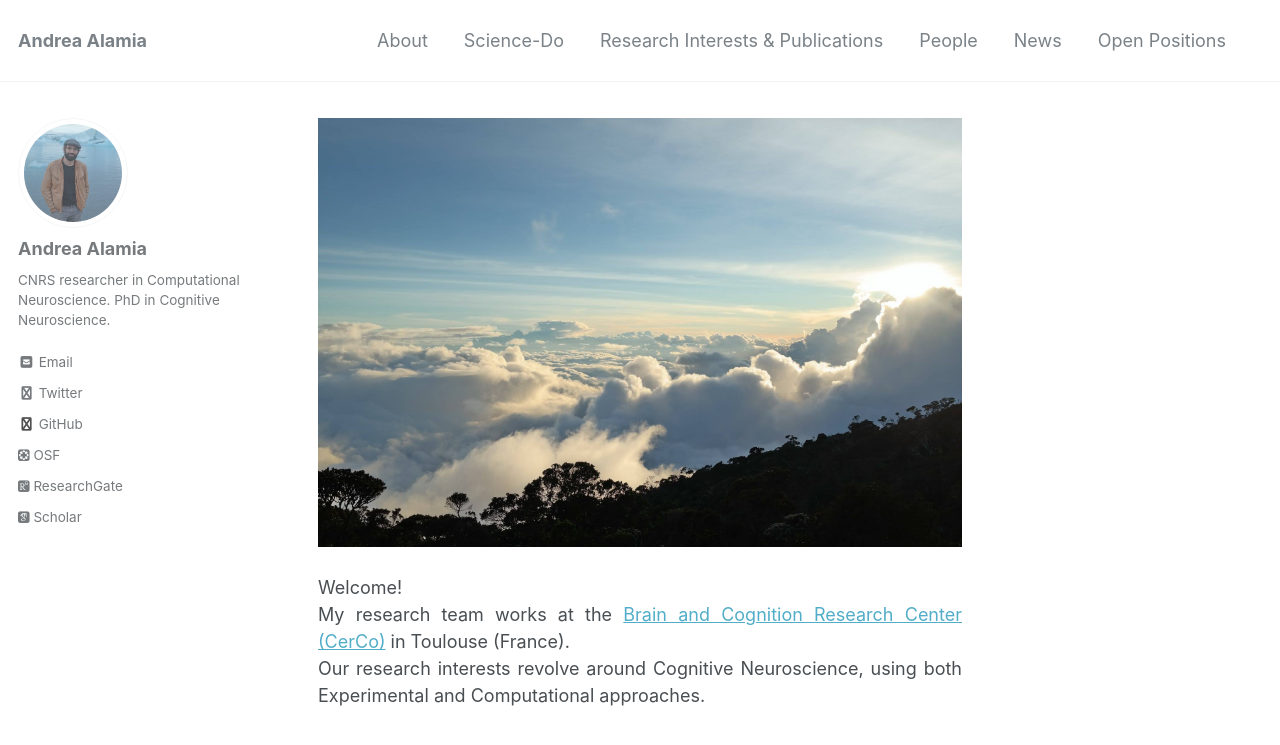
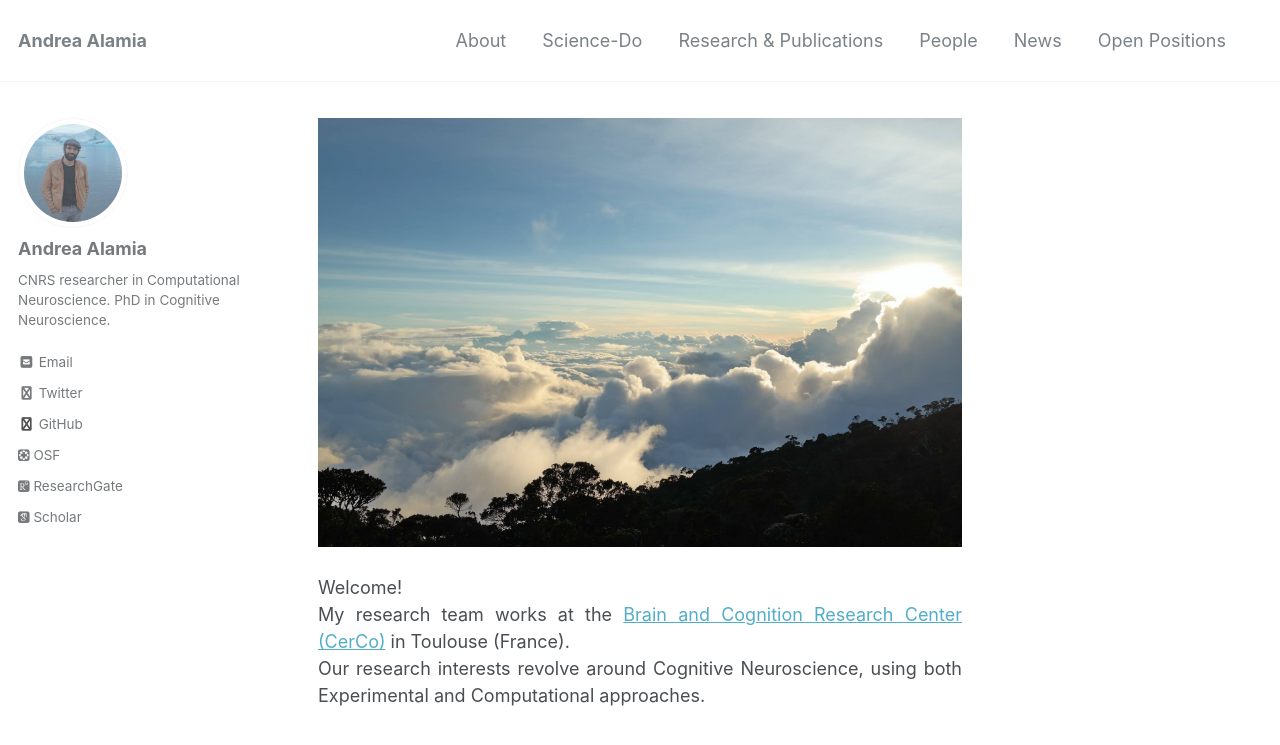
Before and after one commit to artipago/artipago.github.io, a Jekyll site: the page built from index.html, in a window 1280 px wide and 900 px high. Shown: the top 745 px of the window. Built offline with Jekyll 4.4.1, drawn with Linux system fonts in a browser that asks for light colours; nearby versions of some CDN libraries; some web fonts are replaced; library files that are not in the unit come from our copies; the list of posts is cut into pages by our own code.

Commit message:
Update navigation.yml

```diff
--- a/_data/navigation.yml
+++ b/_data/navigation.yml
@@ -4,7 +4,7 @@ main:
     url:
   - title: "Science-Do"
     url: /Science-Do/
-  - title: "Research Interests & Publications"
+  - title: "Research & Publications"
     url: /research_interests_publications/
   - title: "People"
     url: /People/
```
